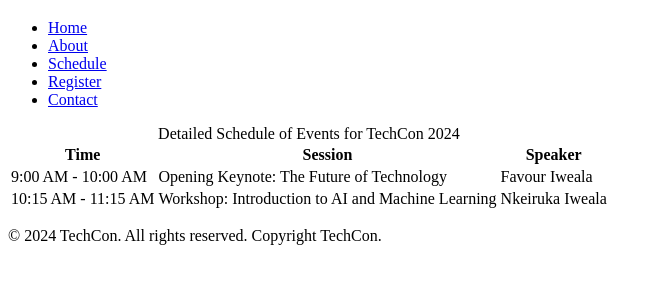
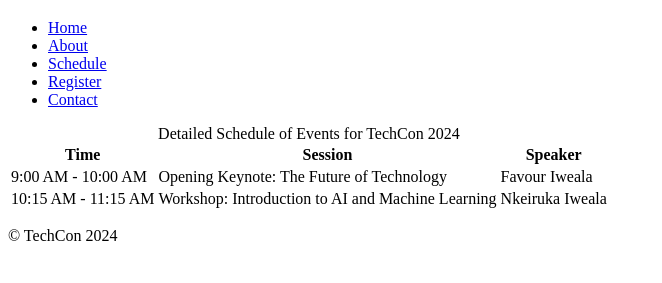
Before and after one commit to favouriweala/TechCon_HTML, a plain HTML site: page schedule.html in a window 1280 px wide. Shown: the part 61-344 px from the top of the page, without its empty margins (0-662 px from the left). Drawn offline with Linux system fonts and the light colour scheme.

Commit message:
Fix footer format in schedule.html to match other pages

```diff
--- a/schedule.html
+++ b/schedule.html
@@ -40,7 +40,7 @@
 
         </main>
         <footer>
-            <p>&copy; 2024 TechCon. All rights reserved. Copyright TechCon.</p>
+            <p>&copy; TechCon 2024</p>
         </footer>
 
 
```
